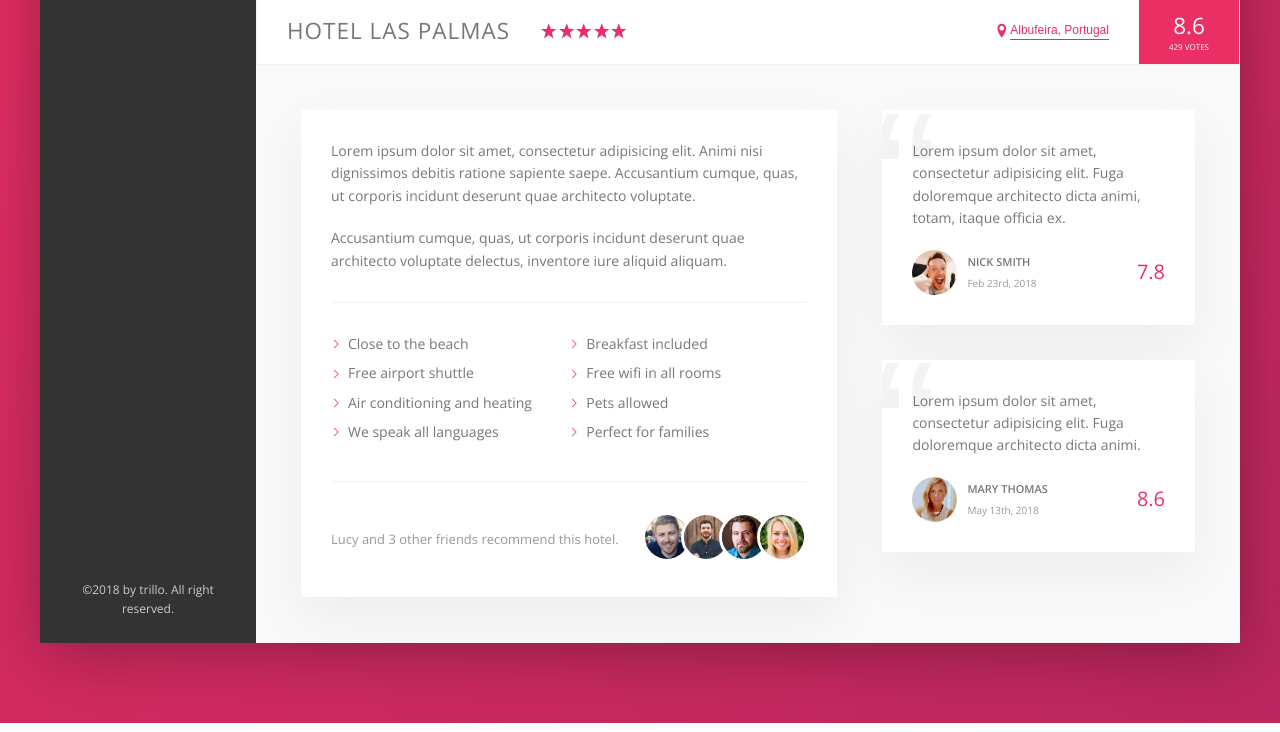
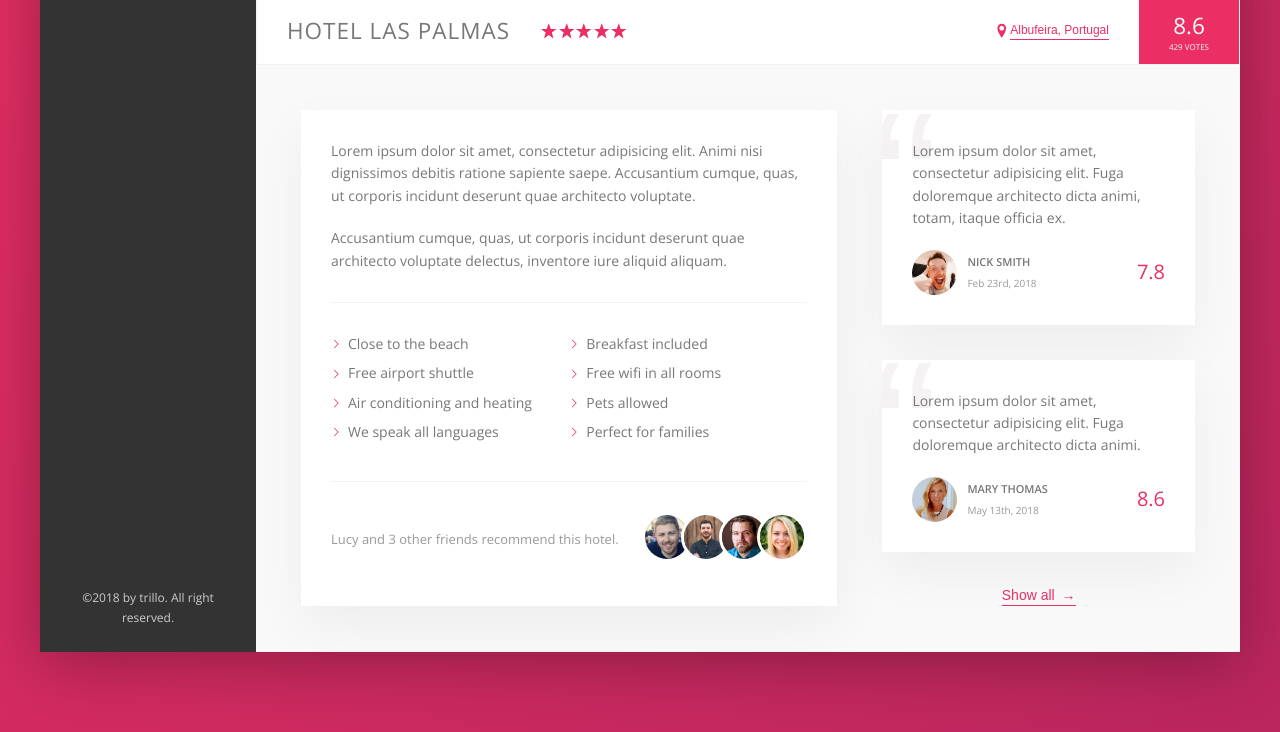
Before and after one commit to mmioana/trillo-course-project, a website: page index.html in a window 1280 px wide. Shown: the part 538-1270 px from the top of the page. Drawn offline with nearby package versions, Linux system fonts and the light colour scheme.

Commit message:
Added button for reviews section

```diff
--- a/index.html
+++ b/index.html
@@ -187,6 +187,10 @@
                                     <div class="review__rating">8.6</div>
                                 </figcaption>
                             </figure>
+
+                            <button class="btn-inline">Show all
+                                <span>&rarr;</span>
+                            </button>
                         </div>
                     </div>
                 </main>
--- a/sass/layout/_user-reviews.scss
+++ b/sass/layout/_user-reviews.scss
@@ -1,3 +1,7 @@
 .user-reviews {
   flex: 1;
+
+  display: flex;
+  flex-direction: column;
+  align-items: center;
 }
--- a/sass/pages/_home.scss
+++ b/sass/pages/_home.scss
@@ -13,8 +13,17 @@
   cursor: pointer;
   transition: all .2s;
 
+  span {
+    margin-left: .3rem;
+    transition: all .2s;
+  }
+
   &:hover {
     color: var(--color-grey-dark-1);
+
+    span {
+      margin-left: 1rem;
+    }
   }
 
   &:focus {
```
Also changed, not shown: css/style.css.
